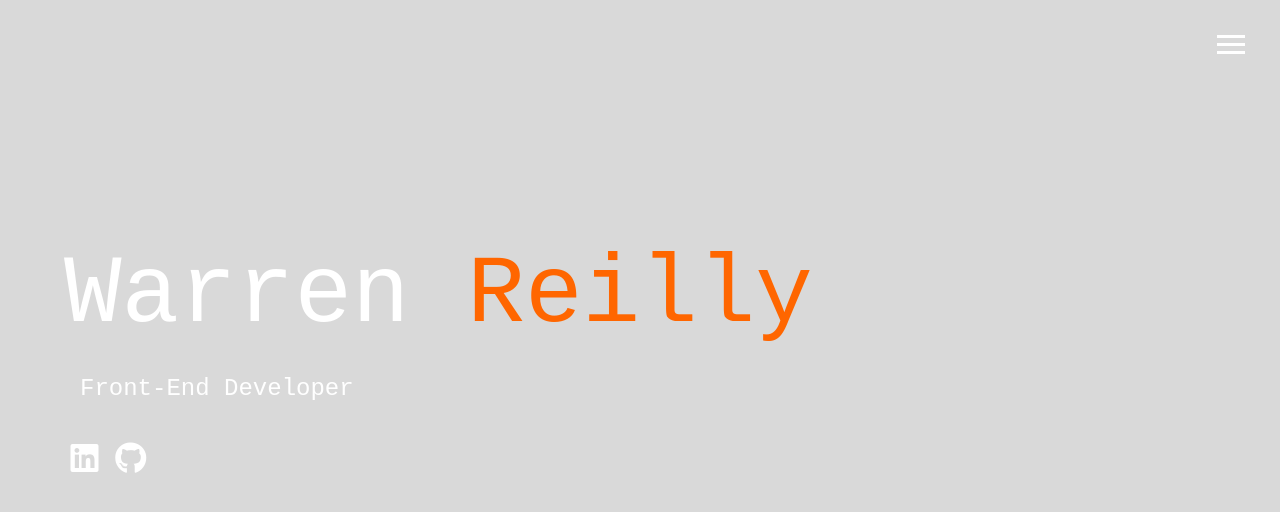
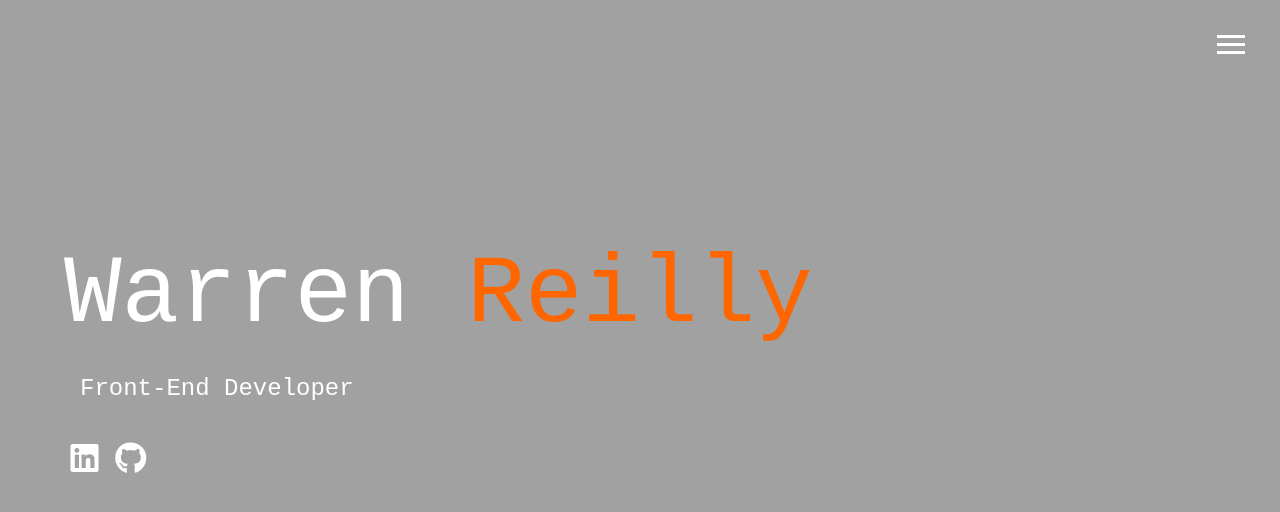
Before and after one commit to warrenreilly/warrenreilly.github.io, a website: page index.html in a window 1280 px wide. Drawn offline with Linux system fonts and the light colour scheme.

Commit message:
Update main.css

```diff
--- a/css/main.css
+++ b/css/main.css
@@ -151,7 +151,7 @@ body#bg-img:after {
   width: 100%;
   height: 100%;
   z-index: -1;
-  background: rgba(68, 68, 68, 0.2);
+  background: rgba(68, 68, 68, 0.5);
 }
 
 h1,
```
